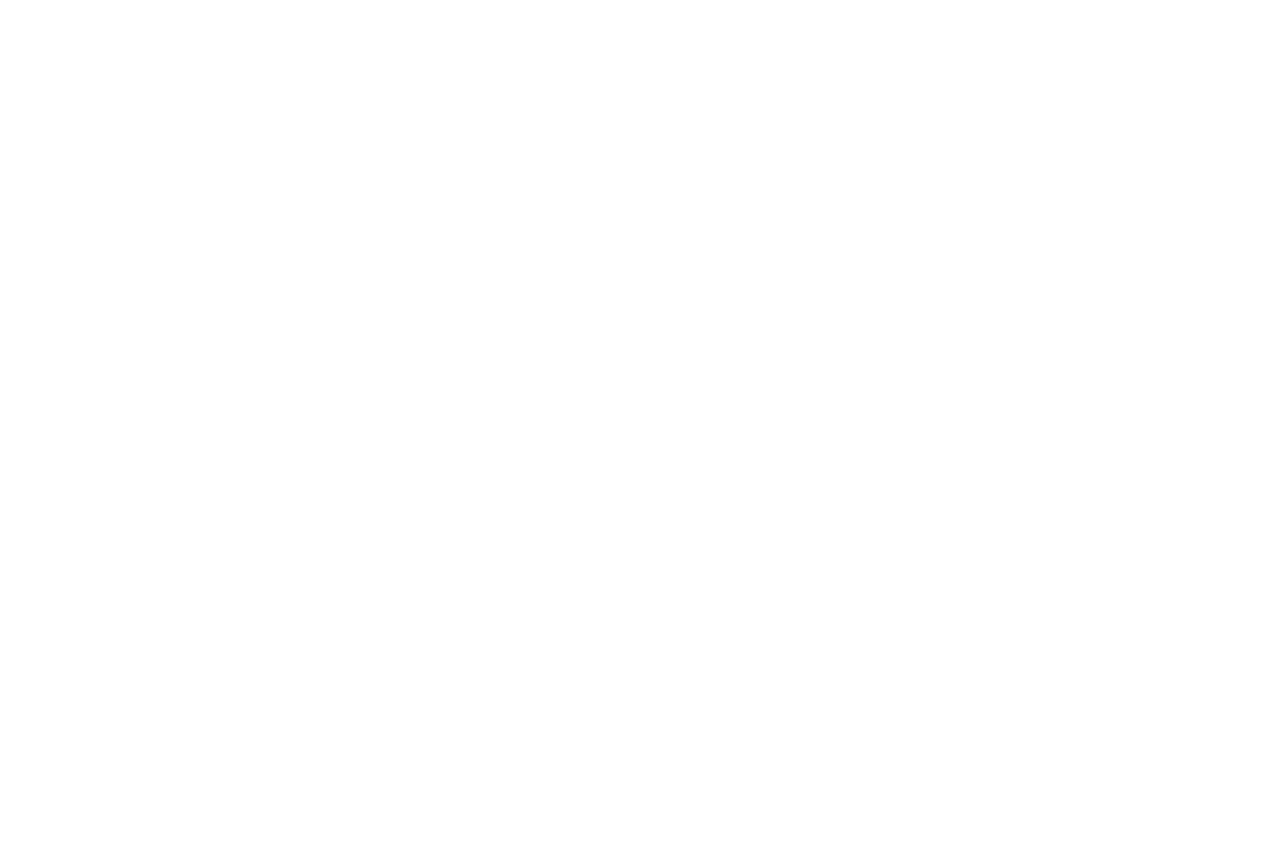
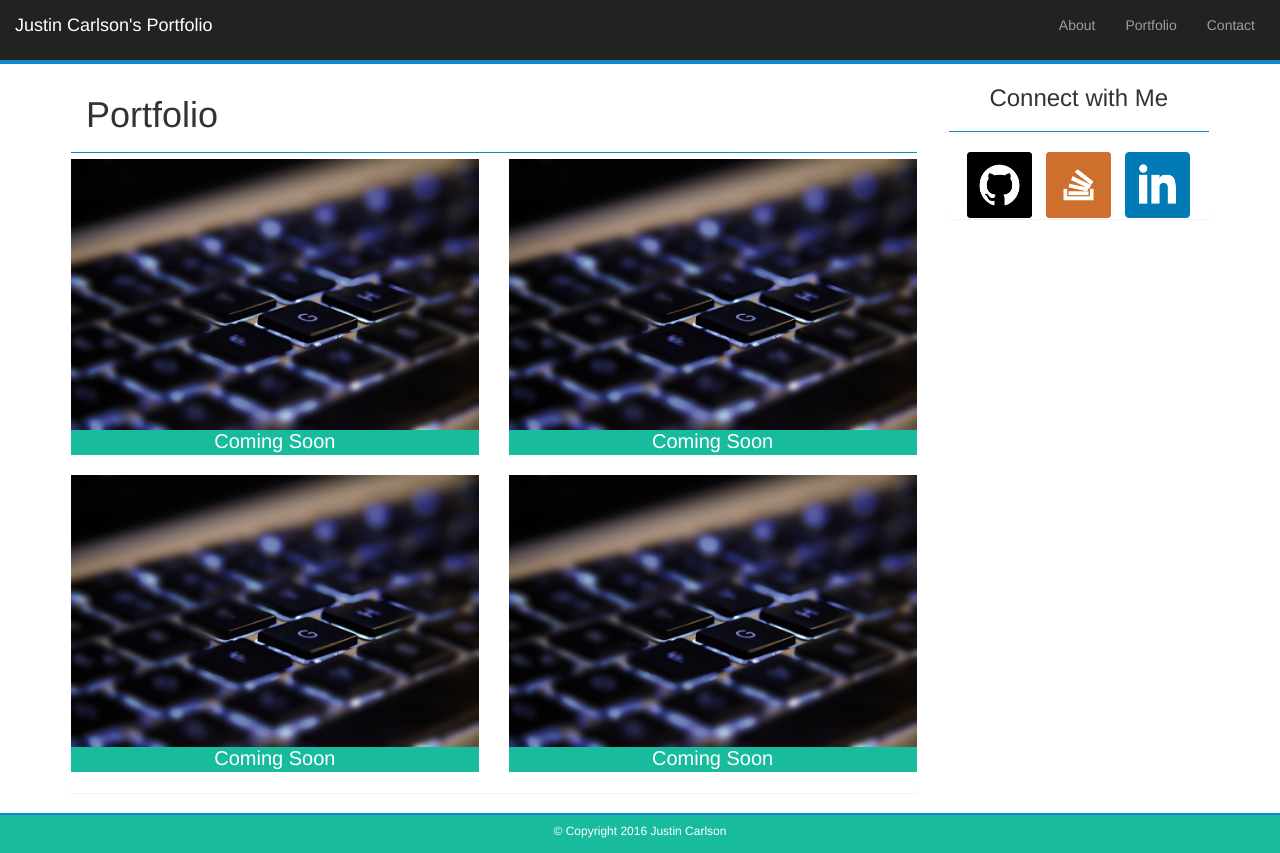
Before and after one commit to JustinRyanCarlson/Bootstrap-Portfolio, a PHP site: page /portfolio.html in a window 1280 px wide. Before the commit the page is empty. Before the commit the page ends 800 px from the top, so only its background shows below. Run offline with PHP 8.4, Linux system fonts and the light colour scheme; some libraries are stand-ins or nearby versions.

Commit message:
completes assignment, adds styles to stlye.css, modifys header and footer in contact.html index.html and portfolio.html, completes grid for portfolio pages, completes portfolio.html

```diff
--- a/assets/css/style.css
+++ b/assets/css/style.css
@@ -1,15 +1,24 @@
 body {
-	padding-bottom: 40px;
-	padding-top: 60px;
+	padding-bottom: 0px;
+	padding-top: 0px;
+}
+
+html {
+  position: relative;
+  min-height: 100%;
+}
+body {
+  margin-bottom: 40px;
 }
 
 .justin-carlson-img {
-	width: 20%;
+	width: 30%;
 	padding-right: 10px;
 }
 
 .logo-imgs {
 	width: 25%;
+	max-width: 75px;
 }
 
 .logo-img-margin {
@@ -25,7 +34,7 @@
 	border-color: #1089C9;
 }
 
-.navbar-fixed-bottom {
+.navbar-static-bottom {
 	border-top: solid 2px #1089C9;
 	background-color: #18BC9C;
 	color: white;
@@ -34,6 +43,12 @@
 
 .navbar {
 	border-bottom: solid 4px #1089C9;
+	margin-bottom: 0px
+}
+
+.navbar-right {
+	margin-right: 10px;
+	margin-left: 15px;
 }
 
 .panel-heading {
@@ -59,29 +74,26 @@
 	margin-top: 10px;
 }
 
-@media (max-width : 768px) {
-
-body {
-	padding-bottom: 40px;
-	padding-top: 80px;
+.footer {
+  position: absolute;
+  bottom: 0;
+  width: 100%;
 }
 
-li {
-	float: left;
+.portfolio-img {
+	width: 100%;
+	overflow: hidden;
 }
 
-.logo-imgs {
-	width: 10%;
+.text-formatting {
+	margin-top: 0px;
+	margin-bottom: 20px;
+	padding-bottom: 3px;
+	font-size: 20px;
+	color: white;
+	background-color: #18BC9C;
 }
 
-.navbar-nav {
-	margin-bottom: 0px;
-	margin-top: 0px;
+.opacity:hover {
+	opacity: .6;
 }
-
-.navbar-brand {
-	margin-bottom: 0;
-}
-
-
-}
--- a/portfolio.html
+++ b/portfolio.html
@@ -0,0 +1,86 @@
+<!DOCTYPE html>
+<html lang="en">
+<head>
+	<meta charset="UTF-8">
+	<meta name="viewport" content="width=device-width, initial-scale=1.0">
+	<title>Portfolio</title>
+	<link rel="stylesheet" type="text/css" href="reset.css">
+	<link rel="stylesheet" type="text/css" href="https://maxcdn.bootstrapcdn.com/bootswatch/3.3.7/flatly/bootstrap.min.css">
+	<link rel="stylesheet" type="text/css" href="assets/css/style.css">
+</head>
+<body>
+
+	<nav class="navbar navbar-inverse navbar-static-top">
+
+    		<div class="navbar-header">
+      			<p class="navbar-brand">Justin Carlson's Portfolio</p>
+    		</div>
+
+    		<ul class="nav navbar-nav navbar-right">
+      			<li><a href="index.html">About</a></li>
+      			<li><a href="portfolio.html">Portfolio</a></li>
+      			<li><a href="contact.html">Contact</a></li>
+   			</ul>
+	</nav>
+
+	<div class="container">
+		<div class="row">
+			<div class="col-sm-9">
+				<div class="panel panel-about">
+					<h1 class="panel-heading">Portfolio</h1>
+
+					<hr class="hr-about">
+<!-- remove classes i dont need -->
+					<div class="row">
+						<div class="col-sm-6 opacity">
+							<a href="#"><img class="portfolio-img" alt="Coming Soon" src="assets/images/tech1.jpg"></a>
+							<div>
+								<h2 class="text-formatting text-center">Coming Soon</h2>
+							</div>
+						</div>
+						<div class="col-sm-6 opacity">
+							<a href="#"><img class="portfolio-img" alt="Coming Soon" src="assets/images/tech1.jpg"></a>
+							<div>
+								<h2 class="text-formatting text-center">Coming Soon</h2>
+							</div>
+						</div>
+						<div class="col-sm-6 opacity">
+							<a href="#"><img class="portfolio-img" alt="Coming Soon" src="assets/images/tech1.jpg"></a>
+							<div>
+								<h2 class="text-formatting text-center">Coming Soon</h2>
+							</div>
+						</div>
+						<div class="col-sm-6 opacity">
+							<a href="#"><img class="portfolio-img" alt="Coming Soon" src="assets/images/tech1.jpg"></a>
+							<div>
+								<h2 class="text-formatting text-center">Coming Soon</h2>
+							</div>
+						</div>
+					</div>
+				</div>
+			</div>
+
+			<div class="col-sm-3">
+				<div class="panel">
+					<div>
+						<h3 class="text-center">Connect with Me</h3>
+					</div>
+
+					<hr class="hr-connect">
+
+					<div class="text-center">
+						<a target="_blank" href="https://github.com/JustinRyanCarlson"><img class="logo-imgs logo-img-margin opacity" alt="GitHub Logo" src="assets/images/github.png"></a>
+						<a target="_blank" href="http://stackoverflow.com/users/6754746/justin-carlson?tab=profile"><img class="logo-imgs logo-img-margin opacity" alt="StackOverflow Logo" src="assets/images/stackoverflow.png"></a>
+						<a target="_blank" href="https://www.linkedin.com/in/justinryancarlson"><img class="logo-imgs opacity" alt="LinkedIn Logo" src="assets/images/linkedin.png"></a>
+					</div>
+				</div>
+			</div>
+		</div>
+	</div>
+
+	<footer class="navbar-static-bottom footer">
+		<h6 class="text-center">&copy; Copyright 2016 Justin Carlson</h6>
+	</footer>
+
+</body>
+</html>
```
Also changed, not shown: contact.html (+7 -9 lines), index.html (+6 -7 lines).
